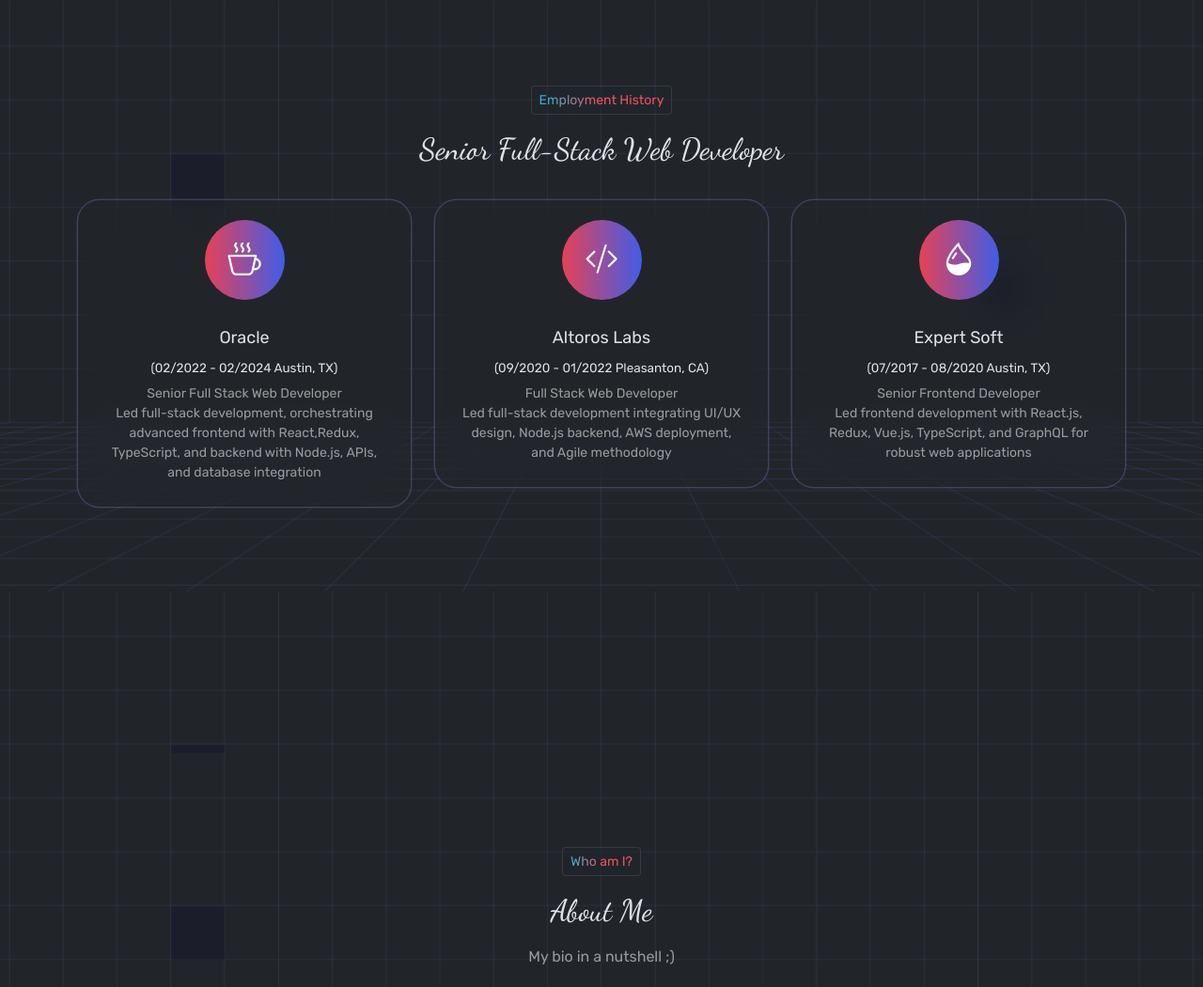
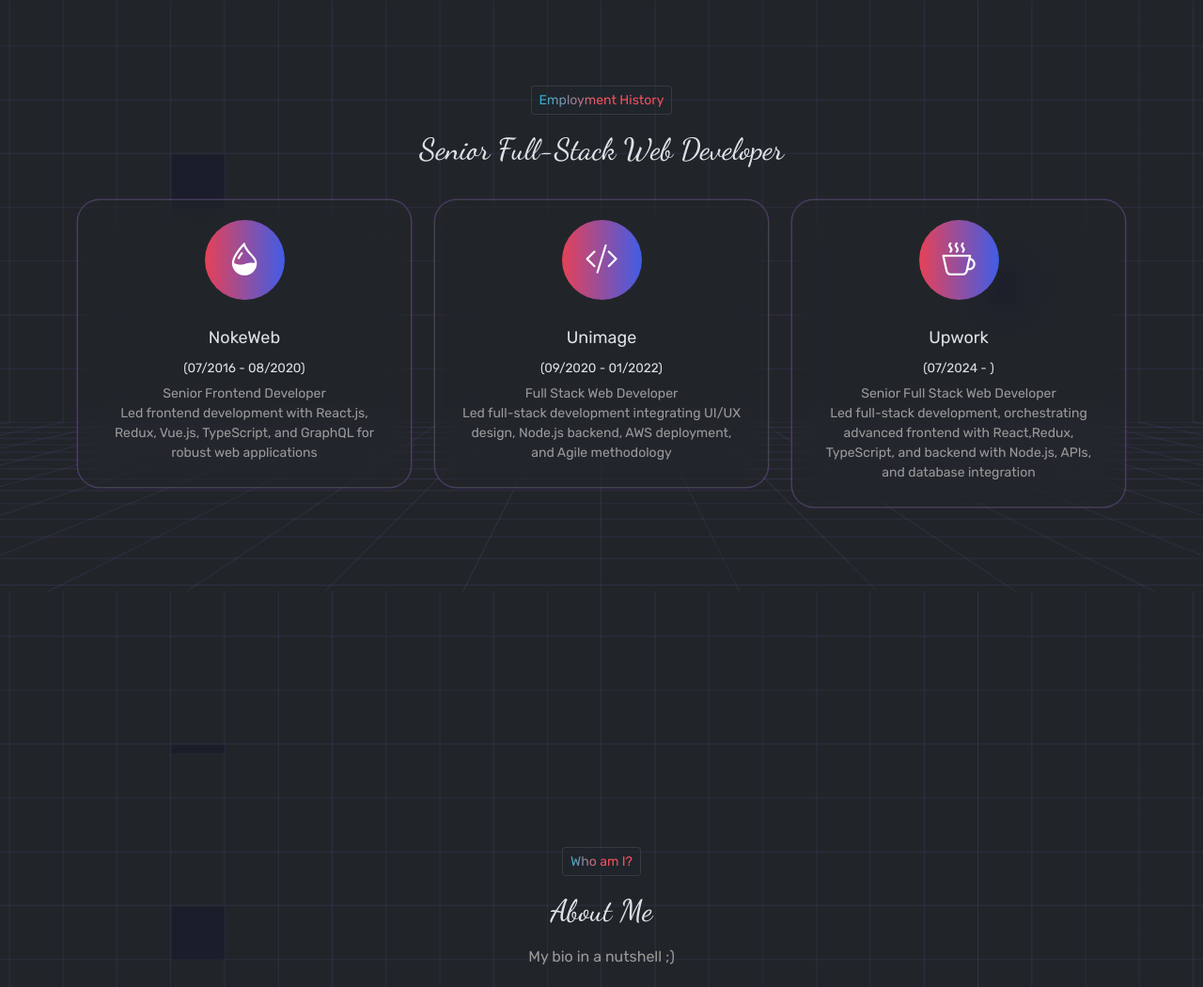
Before and after one commit to dev-space-star/portfolio, a website: page index.html in a window 1280 px wide. Shown: the part 876-1926 px from the top of the page at 94% size. Drawn offline with Linux system fonts and the light colour scheme.

Commit message:
employment history

```diff
--- a/index.html
+++ b/index.html
@@ -143,13 +143,13 @@
                 <div class="col-lg-4 col-md-6" data-aos="fade-up" >
                     <div class="card">
                         <div class="circle-container">
-                            <div class="circle"><i class="bi bi-cup-hot"></i></div>
+                            <div class="circle"><i class="bi bi-droplet-half"></i></div>
                         </div>
                         <div class="card-body">
-                            <p class="card-title">Oracle<br/><sub>(02/2022 - 02/2024 Austin, TX)</sub></p>
+                            <p class="card-title">NokeWeb<br/><sub>(07/2016 - 08/2020)</sub></p>
                             <p class="card-text">
-                                Senior Full Stack Web Developer<br/>
-                                Led full-stack development, orchestrating advanced frontend with React,Redux, TypeScript, and backend with Node.js, APIs, and database integration
+                                Senior Frontend Developer<br/>
+                                Led frontend development with React.js, Redux, Vue.js, TypeScript, and GraphQL for robust web applications
                             </p>
                         </div>
                     </div>
@@ -160,7 +160,7 @@
                             <div class="circle"><i class="bi bi-code-slash"></i></i></div>
                         </div>
                         <div class="card-body">
-                            <p class="card-title">Altoros Labs<br/><sub>(09/2020 - 01/2022 Pleasanton, CA)</sub></p>
+                            <p class="card-title">Unimage<br/><sub>(09/2020 - 01/2022)</sub></p>
                             <p class="card-text">
                                 Full Stack Web Developer<br/>
                                 Led full-stack development integrating UI/UX design, Node.js backend, AWS deployment, and Agile methodology
@@ -171,13 +171,13 @@
                 <div class="col-lg-4 col-md-6" data-aos="fade-up" >
                     <div class="card">
                         <div class="circle-container">
-                            <div class="circle"><i class="bi bi-droplet-half"></i></div>
+                            <div class="circle"><i class="bi bi-cup-hot"></i></div>
                         </div>
                         <div class="card-body">
-                            <p class="card-title">Expert Soft<br/><sub>(07/2017 - 08/2020 Austin, TX)</sub></p>
+                            <p class="card-title">Upwork<br/><sub>(07/2024 - )</sub></p>
                             <p class="card-text">
-                                Senior Frontend Developer<br/>
-                                Led frontend development with React.js, Redux, Vue.js, TypeScript, and GraphQL for robust web applications
+                                Senior Full Stack Web Developer<br/>
+                                Led full-stack development, orchestrating advanced frontend with React,Redux, TypeScript, and backend with Node.js, APIs, and database integration
                             </p>
                         </div>
                     </div>
```
